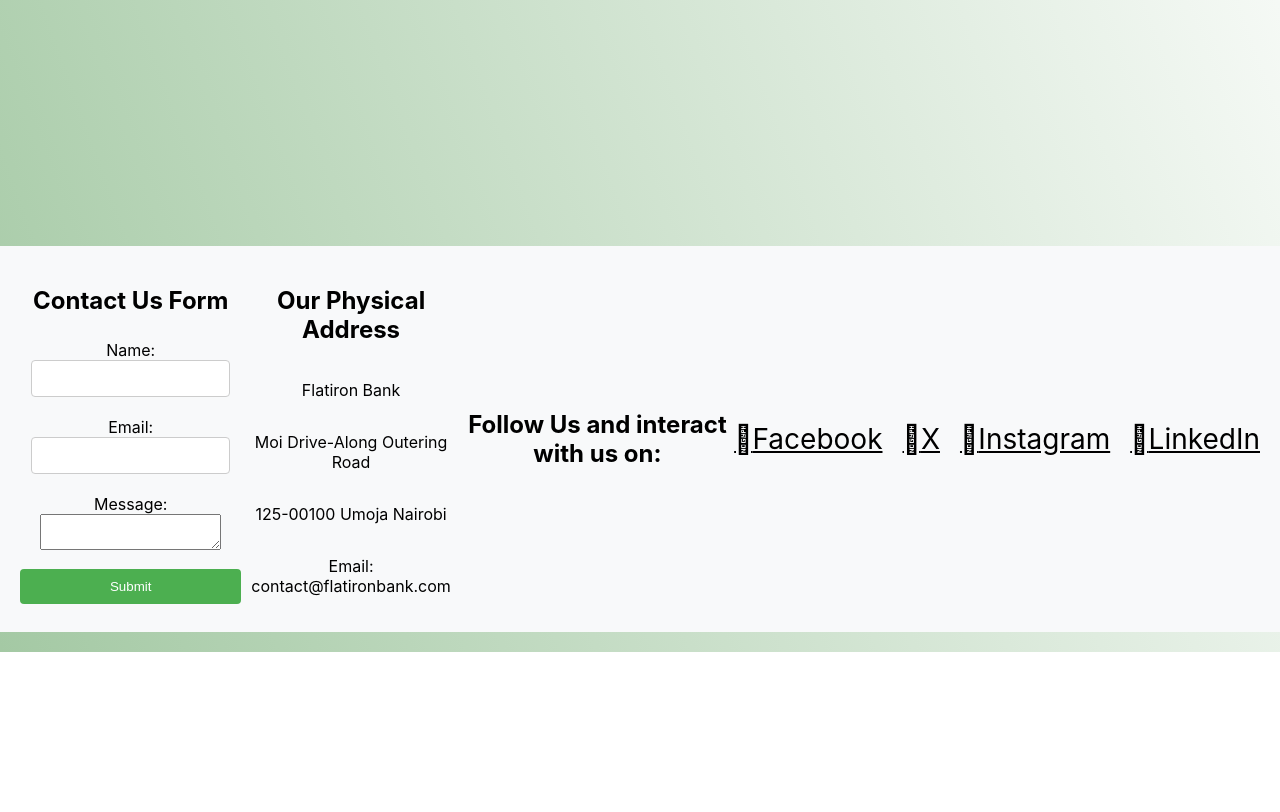
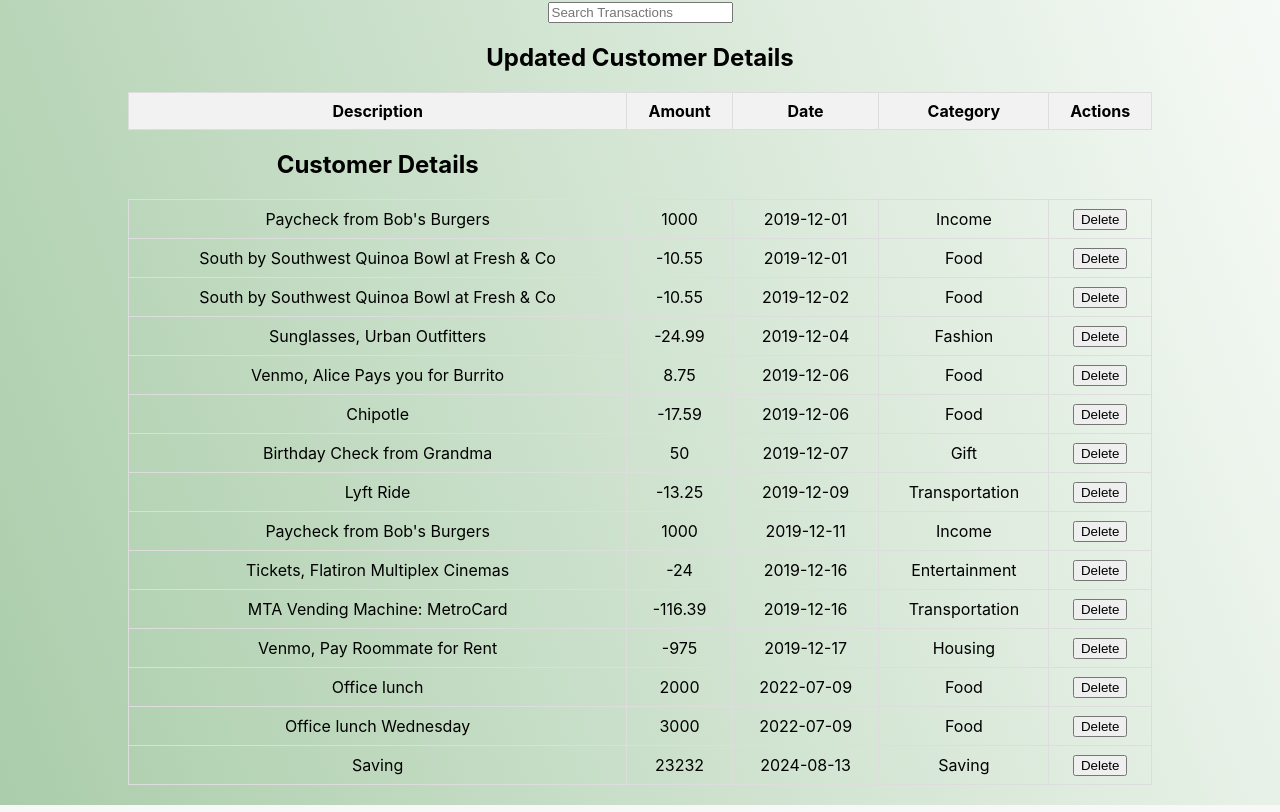
Before and after one commit to Kenedy4/bankofflatironapp, a React (Create React App) app: page / in a window 1280 px wide. Shown: the part 508-1320 px from the top of the page. Before the commit the page ends 1160 px from the top, so only its background shows below. Built offline with nearby package versions, Linux system fonts and the light colour scheme; data requests are answered from the project's data file; a small style sheet from the web is missing.

Commit message:
Sorted the fetch and filter issues

```diff
--- a/src/App.js
+++ b/src/App.js
@@ -1,5 +1,4 @@
-import React, { useState } from "react";
-import "./App.css";
+import React, { useState, useEffect } from "react";
 import Header from "./components/Header";
 import NavBar from "./components/NavBar";
 import AddTransactionForm from "./components/AddTransactionForm";
@@ -10,29 +9,71 @@
   const [transactions, setTransactions] = useState([]);
   const [searchTerm, setSearchTerm] = useState("");
 
+  // Fetch transactions on mount
+  useEffect(() => {
+    console.log("Fetching transactions...");
+    fetch("http://localhost:8000/transactions")
+      .then((response) => response.json())
+      .then((data) => {
+        console.log("Fetched data:", data);
+        setTransactions(data);
+      })
+      .catch((error) => console.error("Error fetching data:", error));
+  }, []);
+
+  // Handle adding a new transaction
   const handleAddTransaction = (newTransaction) => {
-    setTransactions((prevTransactions) => [
-      ...prevTransactions,
-      newTransaction,
-    ]);
+    console.log("Adding transaction:", newTransaction);
+    fetch("http://localhost:8000/transactions", {
+      method: "POST",
+      headers: {
+        "Content-Type": "application/json",
+      },
+      body: JSON.stringify(newTransaction),
+    })
+      .then((response) => response.json())
+      .then((data) => {
+        console.log("Transaction added:", data);
+        setTransactions((prevTransactions) => [...prevTransactions, data]);
+        alert("Transaction Added Successfully");
+      })
+      .catch((error) => console.error("Error adding transaction:", error));
   };
 
+  // Handle deleting a transaction
   const handleDeleteTransaction = (transactionId) => {
-    setTransactions((prevTransactions) =>
-      prevTransactions.filter((transaction) => transaction.id !== transactionId)
-    );
+    console.log("Deleting transaction:", transactionId);
+    fetch(`http://localhost:8000/transactions/${transactionId}`, {
+      method: "DELETE",
+    })
+      .then(() => {
+        console.log("Transaction deleted:", transactionId);
+        setTransactions((prevTransactions) =>
+          prevTransactions.filter(
+            (transaction) => transaction.id !== transactionId
+          )
+        );
+      })
+      .catch((error) => console.error("Error deleting transaction:", error));
   };
-  const filteredTransactions = transactions.filter((transaction) =>
-    transaction.description.toLowerCase().includes(searchTerm.toLowerCase())
-  );
+
+  // Filter transactions based on search term
+  const filteredTransactions = transactions.filter((transaction) => {
+    const isMatch = transaction.description
+      .toLowerCase()
+      .includes(searchTerm.toLowerCase());
+    console.log(`Filtering: ${transaction.description} - Match: ${isMatch}`);
+    return isMatch;
+  });
+
+  console.log("Filtered Transactions:", filteredTransactions);
+
   return (
     <div className="App">
       <Header />
       <NavBar />
-      <AddTransactionForm
-        onAddTransaction={handleAddTransaction}
-        transactions={filteredTransactions}
-      />{" "}
+      <AddTransactionForm onAddTransaction={handleAddTransaction} />
+      <br />
       <input
         type="text"
         placeholder="Search Transactions"
@@ -40,7 +81,7 @@
         onChange={(e) => setSearchTerm(e.target.value)}
       />
       <TransactionTable
-        transactions={transactions}
+        transactions={filteredTransactions}
         onDelete={handleDeleteTransaction}
       />
       <Footer />
--- a/src/components/AddTransactionForm.js
+++ b/src/components/AddTransactionForm.js
@@ -24,6 +24,7 @@
 
   return (
     <div className="cardform">
+      <h2>Add New Transaction</h2>
       <form onSubmit={handleSubmit}>
         <input
           type="text"
--- a/src/components/Footer.js
+++ b/src/components/Footer.js
@@ -1,35 +1,71 @@
-import React from "react";
-// import "./Footer.css"; // Assuming you have this file for styling
+import React, { useState } from "react";
 
 const Footer = () => {
+  const [formData, setFormData] = useState({
+    name: "",
+    email: "",
+    message: "",
+  });
+
+  const handleChange = (e) => {
+    const { name, value } = e.target;
+    setFormData((prevData) => ({
+      ...prevData,
+      [name]: value,
+    }));
+  };
+
   const handleSubmit = (e) => {
     e.preventDefault();
     alert(
       "Thank you for contacting us, we will get in touch as soon as possible"
     );
+    // Reset form
+    setFormData({
+      name: "",
+      email: "",
+      message: "",
+    });
   };
 
   return (
     <footer className="footer">
-      <div className="footer-card contact-me">
-        <h2>Contact Us Form</h2>
+      <div className="cardform">
+        <h2>Contact Us</h2>
         <form onSubmit={handleSubmit}>
           <label>
             Name:
-            <input type="text" name="name" required />
+            <input
+              type="text"
+              name="name"
+              value={formData.name}
+              onChange={handleChange}
+              required
+            />
           </label>
           <label>
             Email:
-            <input type="email" name="email" required />
+            <input
+              type="email"
+              name="email"
+              value={formData.email}
+              onChange={handleChange}
+              required
+            />
           </label>
           <label>
             Message:
-            <textarea name="message" required></textarea>
+            <textarea
+              name="message"
+              value={formData.message}
+              onChange={handleChange}
+              required
+            ></textarea>
           </label>
           <button type="submit">Submit</button>
         </form>
       </div>
-      <div className="footer-card contact-form">
+      <div className="footer-card address">
         <h2>Our Physical Address</h2>
         <p>Flatiron Bank</p>
         <p>Moi Drive-Along Outering Road</p>
@@ -37,13 +73,14 @@
         <p>Email: contact@flatironbank.com</p>
       </div>
       <div className="footer-card social-media">
-        <h2>Follow Us and interact with us on:</h2> <br />
-        <ul className="social-media-icons">
+        <h2>Follow Us and interact with us on:</h2>
+        <ul className="social-media-list">
           <li>
             <a
               href="https://www.facebook.com"
-              target="noreferrer"
-              class="fab fa-facebook"
+              target="_blank"
+              rel="noreferrer"
+              className="fab fa-facebook"
             >
               Facebook
             </a>
@@ -51,8 +88,9 @@
           <li>
             <a
               href="https://www.twitter.com"
-              target="noreferrer"
-              class="fab fa-twitter"
+              target="_blank"
+              rel="noreferrer"
+              className="fab fa-twitter"
             >
               X
             </a>
@@ -60,8 +98,9 @@
           <li>
             <a
               href="https://www.instagram.com"
-              target="noreferrer"
-              class="fab fa-instagram"
+              target="_blank"
+              rel="noreferrer"
+              className="fab fa-instagram"
             >
               Instagram
             </a>
@@ -69,13 +108,15 @@
           <li>
             <a
               href="https://www.linkedin.com"
-              target="noreferrer"
-              class="fab fa-linkedin"
+              target="_blank"
+              rel="noreferrer"
+              className="fab fa-linkedin"
             >
               LinkedIn
             </a>
           </li>
         </ul>
+        <p>&copy; 2024: Kipawa Designs: Phone: +25417215525</p>
       </div>
     </footer>
   );
--- a/src/components/Header.js
+++ b/src/components/Header.js
@@ -1,6 +1,6 @@
 import React from "react";
 
-const Header = (setHeader) => {
+const Header = () => {
   return (
     <header className="header">
       <h1>Bank of Flatiron</h1>
--- a/src/components/NavBar.js
+++ b/src/components/NavBar.js
@@ -14,9 +14,9 @@
           <a href="#contact-us">Contact Us</a>
         </li>
       </ul>
-      <div className="search-bar">
+      {/* <div className="search-bar">
         <input type="text" placeholder="Search..." />
-      </div>
+      </div> */}
     </nav>
   );
 };
--- a/src/components/TransactionTable.js
+++ b/src/components/TransactionTable.js
@@ -3,6 +3,7 @@
 function TransactionTable({ transactions, onDelete }) {
   return (
     <div className="CustomerData">
+      <h2>Updated Customer Details</h2>
       <table>
         <thead>
           <tr>
@@ -14,6 +15,7 @@
           </tr>
         </thead>
         <tbody>
+          <h2>Customer Details</h2>
           {transactions.map((transaction) => (
             <tr key={transaction.id}>
               <td>{transaction.description}</td>
--- a/src/db.json
+++ b/src/db.json
@@ -1,84 +1,84 @@
 {
   "transactions": [
     {
-      "id": 1,
+      "id": "1",
       "date": "2019-12-01",
       "description": "Paycheck from Bob's Burgers",
       "category": "Income",
       "amount": 1000
     },
     {
-      "id": 2,
+      "id": "2",
       "date": "2019-12-01",
       "description": "South by Southwest Quinoa Bowl at Fresh & Co",
       "category": "Food",
       "amount": -10.55
     },
     {
-      "id": 3,
+      "id": "3",
       "date": "2019-12-02",
       "description": "South by Southwest Quinoa Bowl at Fresh & Co",
       "category": "Food",
       "amount": -10.55
     },
     {
-      "id": 4,
+      "id": "4",
       "date": "2019-12-04",
       "description": "Sunglasses, Urban Outfitters",
       "category": "Fashion",
       "amount": -24.99
     },
     {
-      "id": 5,
+      "id": "5",
       "date": "2019-12-06",
       "description": "Venmo, Alice Pays you for Burrito",
       "category": "Food",
       "amount": 8.75
     },
     {
-      "id": 6,
+      "id": "6",
       "date": "2019-12-06",
       "description": "Chipotle",
       "category": "Food",
       "amount": -17.59
     },
     {
-      "id": 7,
+      "id": "7",
       "date": "2019-12-07",
       "description": "Birthday Check from Grandma",
       "category": "Gift",
       "amount": 50
     },
     {
-      "id": 8,
+      "id": "8",
       "date": "2019-12-09",
       "description": "Lyft Ride",
       "category": "Transportation",
       "amount": -13.25
     },
     {
-      "id": 9,
+      "id": "9",
       "date": "2019-12-11",
       "description": "Paycheck from Bob's Burgers",
       "category": "Income",
       "amount": 1000
     },
     {
-      "id": 10,
+      "id": "10",
       "date": "2019-12-16",
       "description": "Tickets, Flatiron Multiplex Cinemas",
       "category": "Entertainment",
       "amount": -24
     },
     {
-      "id": 11,
+      "id": "11",
       "date": "2019-12-16",
       "description": "MTA Vending Machine: MetroCard",
       "category": "Transportation",
       "amount": -116.39
     },
     {
-      "id": 12,
+      "id": "12",
       "date": "2019-12-17",
       "description": "Venmo, Pay Roommate for Rent",
       "category": "Housing",
@@ -89,14 +89,21 @@
       "description": "Office lunch",
       "category": "Food",
       "amount": "2000",
-      "id": 13
+      "id": "13"
     },
     {
       "date": "2022-07-09",
       "description": "Office lunch Wednesday",
       "category": "Food",
       "amount": "3000",
-      "id": 14
+      "id": "14"
+    },
+    {
+      "id": 1722875005190,
+      "description": "Saving ",
+      "amount": "23232",
+      "date": "2024-08-13",
+      "category": "Saving"
     }
   ]
- }
+}
--- a/src/index.css
+++ b/src/index.css
@@ -117,46 +117,50 @@
 .CustomerData th {
   background-color: #f2f2f2;
 }
-
 .footer {
   display: flex;
   justify-content: space-between;
   padding: 20px;
-  background-color: #f8f9fa;
-  margin-top: 20%;
+  background-color: #f8f8f8;
 }
 
-.footer-section {
-  flex: 1;
-  margin: 0 10px;
+.cardform {
+  background-color: #fff;
+  border: 1px solid #ddd;
+  border-radius: 8px;
+  padding: 20px;
+  margin-top: 20px; /* Added margin top */
+  width: 30%;
 }
 
-.contact-me,
-.contact-form {
-  display: flex;
-  flex-direction: column;
+.footer-card {
+  background-color: #fff;
+  border: 1px solid #ddd;
+  border-radius: 8px;
+  padding: 20px;
+  width: 30%;
+  box-shadow: 0 2px 4px rgba(0, 0, 0, 0.1);
 }
 
-.contact-me form,
-.contact-form form {
-  display: flex;
-  flex-direction: column;
+.social-media-list {
+  list-style-type: none;
+  padding: 0;
 }
 
-.contact-me label,
-.contact-form label {
-  margin: 5px 0;
+.social-media-list li {
+  margin: 10px 0;
 }
 
-.social-media {
-  display: flex;
-  align-items: center;
-  justify-content: flex-end;
+.social-media-list a {
+  text-decoration: none;
+  color: #186411;
+  font-size: 16px;
 }
 
-.social-icons a {
-  margin: 0 5px;
+.social-media-list a:hover {
+  color: #0073e6;
 }
+
 .navbar {
   display: flex;
   justify-content: space-between;
```
Also changed, not shown: public/index.html (+6 -1 lines), src/components/SearchBar.js (+11 -11 lines).
